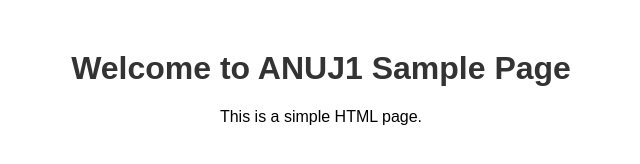
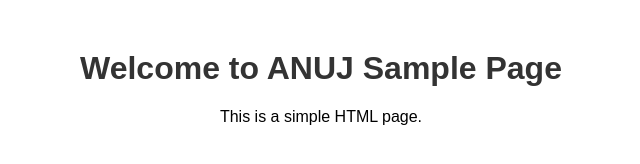
Before and after one commit to ANUJ-POHANKAR/test, a plain HTML site: page index.html in a window 1280 px wide. Shown: the whole page, without its empty margins (319-959 px from the left). Drawn offline with Linux system fonts and the light colour scheme.

Commit message:
Update index.html

```diff
--- a/index.html
+++ b/index.html
@@ -16,7 +16,7 @@
     </style>
 </head>
 <body>
-    <h1>Welcome to ANUJ1 Sample Page</h1>
+    <h1>Welcome to ANUJ Sample Page</h1>
     <p>This is a simple HTML page.</p>
 </body>
 </html>
```
